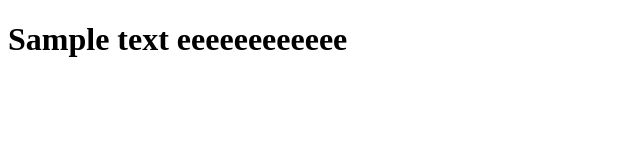
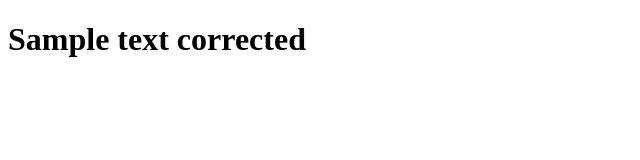
Before and after one commit to DanilaNikitin/DanilaNikitinassignment4, a plain HTML site: page index.html in a window 1280 px wide. Shown: the whole page, without its empty margins (0-640 px from the left). Drawn offline with Linux system fonts and the light colour scheme.

Commit message:
corrected a type o

```diff
--- a/index.html
+++ b/index.html
@@ -6,6 +6,6 @@
 </head>
 <body>
     <h1>
-        Sample text eeeeeeeeeeee
+        Sample text corrected
     </h1>
 </html>
```
